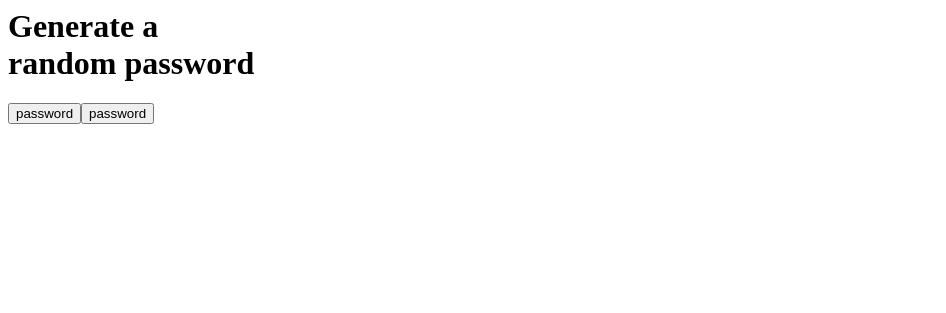
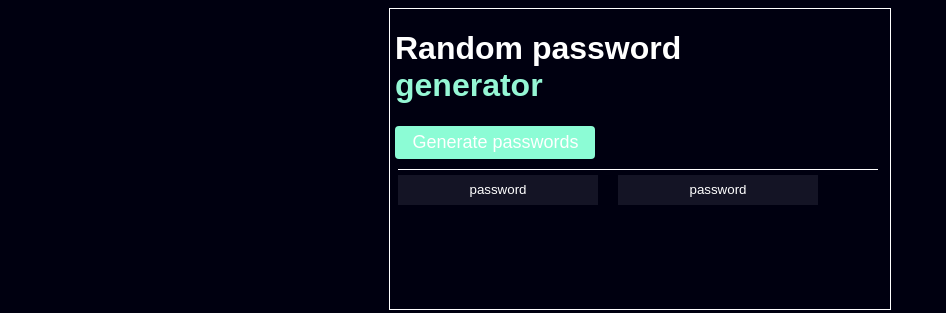
Before and after one commit to fatimaumvr/Random-password-generator, a plain HTML site: page index.html in a window 1280 px wide. Shown: the whole page, without its empty margins (0-946 px from the left). Drawn offline with Linux system fonts and the light colour scheme.

Commit message:
added styling

```diff
--- a/index.html
+++ b/index.html
@@ -6,11 +6,13 @@
     <title>Document</title>
 </head>
 <body>
-    <div>
-        <h1>Generate a <br><span>random password</span></h1>
+    <div id="main">
+        <div id="inner">
+        <h1>Random password<br><span>generator</span></h1>
+        <button id="btn">Generate passwords</button>
         <div id="btns">
             <button id="btn1">password</button><button id="btn2">password</button>
-
+            </div>
         </div>
     </div>
 </body>
--- a/style.css
+++ b/style.css
@@ -0,0 +1,45 @@
+body{display: flex;
+    flex-direction: column;
+justify-content: center;
+align-items: center;
+background: rgb(0, 0, 16);
+color:white;
+font-family: Arial, Helvetica, sans-serif;}
+
+#main{
+    border: 1px solid white;
+    width: 500px;
+height: 300px;}
+
+span{color: rgb(149, 247, 213);
+}
+
+#btn{background:rgb(140, 252, 213) ;
+    font-size: 18px;
+    font-family: Arial, Helvetica, sans-serif;
+    color: white;
+    border: 0px;
+    border-radius: 4px;
+    padding: 6px;
+    padding-left: 7px;
+    width: 200px;}
+
+
+#inner{margin-left: 5px;}
+
+#btns{
+    margin-top: 10px;
+    margin-left: 3px;
+    border-top: 1px solid white;
+    width: 480px;
+}
+
+#btns button{background: rgb(20, 20, 37);
+    color: white;
+    margin-top: 5px;
+    border: 0px;
+    padding: 3px;
+width: 200px;
+height: 30px;}
+
+#btn2{margin-left: 20px;}
```
